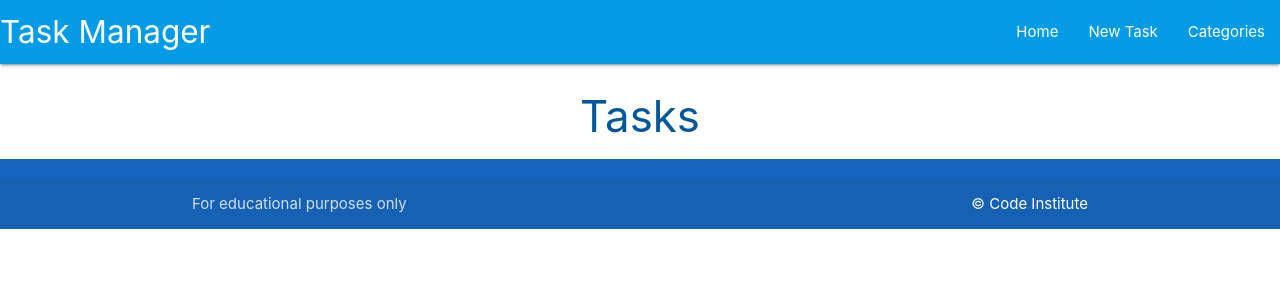
After one commit to Dayasuvagiya/rdms-mini-project, a Flask app: template taskmanager/templates/tasks.html in a window 1280 px wide. The commit adds this page. Shown: the top 300 px of the page. Run offline with Flask 3, Linux system fonts and the light colour scheme; the template is opened without the code that fills it, so the values that code supplies are empty.

Commit message:
- Added css using Materialize - Added tasks.html file -Added style.css and js file

```diff
--- a/taskmanager/static/js/script.js
+++ b/taskmanager/static/js/script.js
@@ -0,0 +1,4 @@
+document.addEventListener('DOMContentLoaded', function() {
+    let sidenav = document.querySelectorAll('.sidenav');
+    M.Sidenav.init(elems, options);
+  });
--- a/taskmanager/templates/base.html
+++ b/taskmanager/templates/base.html
@@ -4,13 +4,49 @@
     <meta charset="UTF-8">
     <meta http-equiv="X-UA-Compatible" content="IE=edge">
     <meta name="viewport" content="width=device-width, initial-scale=1.0">
+    <link rel="stylesheet" href="https://cdnjs.cloudflare.com/ajax/libs/font-awesome/5.15.3/css/all.min.css"
+        integrity="sha512-iBBXm8fW90+nuLcSKlbmrPcLa0OT92xO1BIsZ+ywDWZCvqsWgccV3gFoRBv0z+8dLJgyAHIhR35VZc2oM/gI1w=="
+        crossorigin="anonymous" referrerpolicy="no-referrer">
     <link rel="stylesheet" href="https://cdnjs.cloudflare.com/ajax/libs/materialize/1.0.0/css/materialize.min.css" type="text/css">
     <link rel="stylesheet" href="{{ url_fort('static', filename='css/style.css') }}" type="text/css">
     <title>Task Manager</title>
 </head>
 <body>
+    <header>
+        <!-- top navbar -->
+        <nav class="light-blue darken-1">
+            <div class="nav-wrapper">
+            <a href="{{ url_for('home') }}" class="brand-logo">Task Manager</a>
+            <a href="#" data-target="mobile-demo" class="sidenav-trigger"><i class="fas fa-bars"></i></a>
+            <ul class="right hide-on-med-and-down">
+                <li><a href="{{ url_for('home') }}">Home</a></li>
+                <li><a href="">New Task</a></li>
+                <li><a href="">Categories</a></li>
+            </ul>
+            </div>
+        </nav>
 
-    Hello World!
+        <!-- mobile sidenav -->
+        <ul class="sidenav" id="mobile-demo">
+            <li><a href="{{ url_for('home') }}">Home</a></li>
+            <li><a href="">New Task</a></li>
+            <li><a href="">Categories</a></li>
+        </ul>
+    </header>
+
+    <main class="container">
+        {% block content %}
+        {% endblock %}
+    </main>
+
+    <footer class="page-footer blue darken-3">
+        <div class="footer-copyright">
+            <div class="container">
+                For educational purposes only
+                <a class="white-text right" href="https://codeinstitute.net" target="_blank">&copy; Code Institute</a>
+            </div>
+        </div>
+    </footer>
 
 
     <script src="https://cdnjs.cloudflare.com/ajax/libs/materialize/1.0.0/js/materialize.min.js"></script>
--- /dev/null
+++ b/taskmanager/templates/tasks.html
@@ -0,0 +1,6 @@
+{% extends "base.html" %}
+{% block content %}
+
+<h3 class="light-blue-text text-darken-4 center-align">Tasks</h3>
+
+{% endblock %}
```
Also changed, not shown: taskmanager/static/css/style.css (+9 -0 lines).
